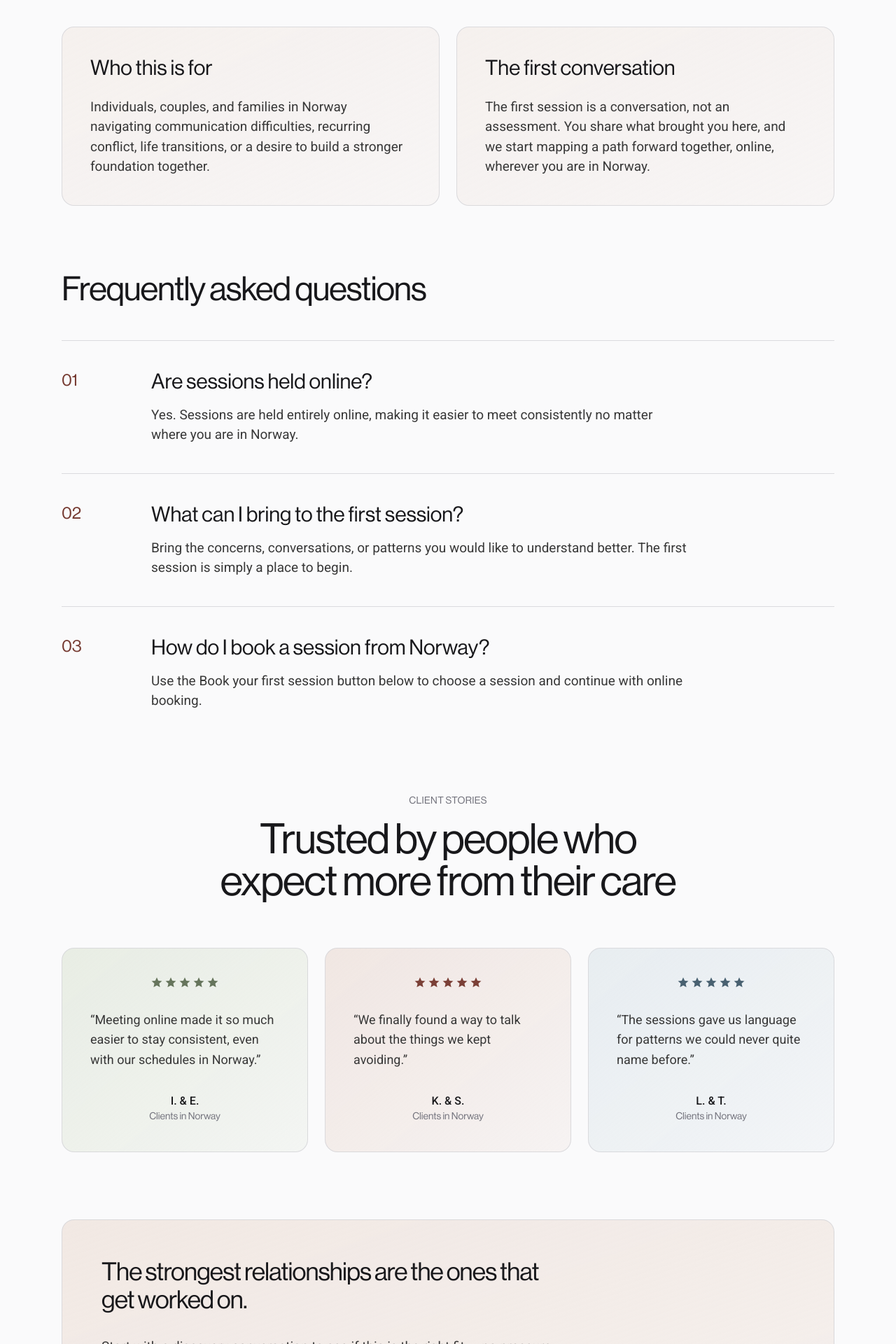
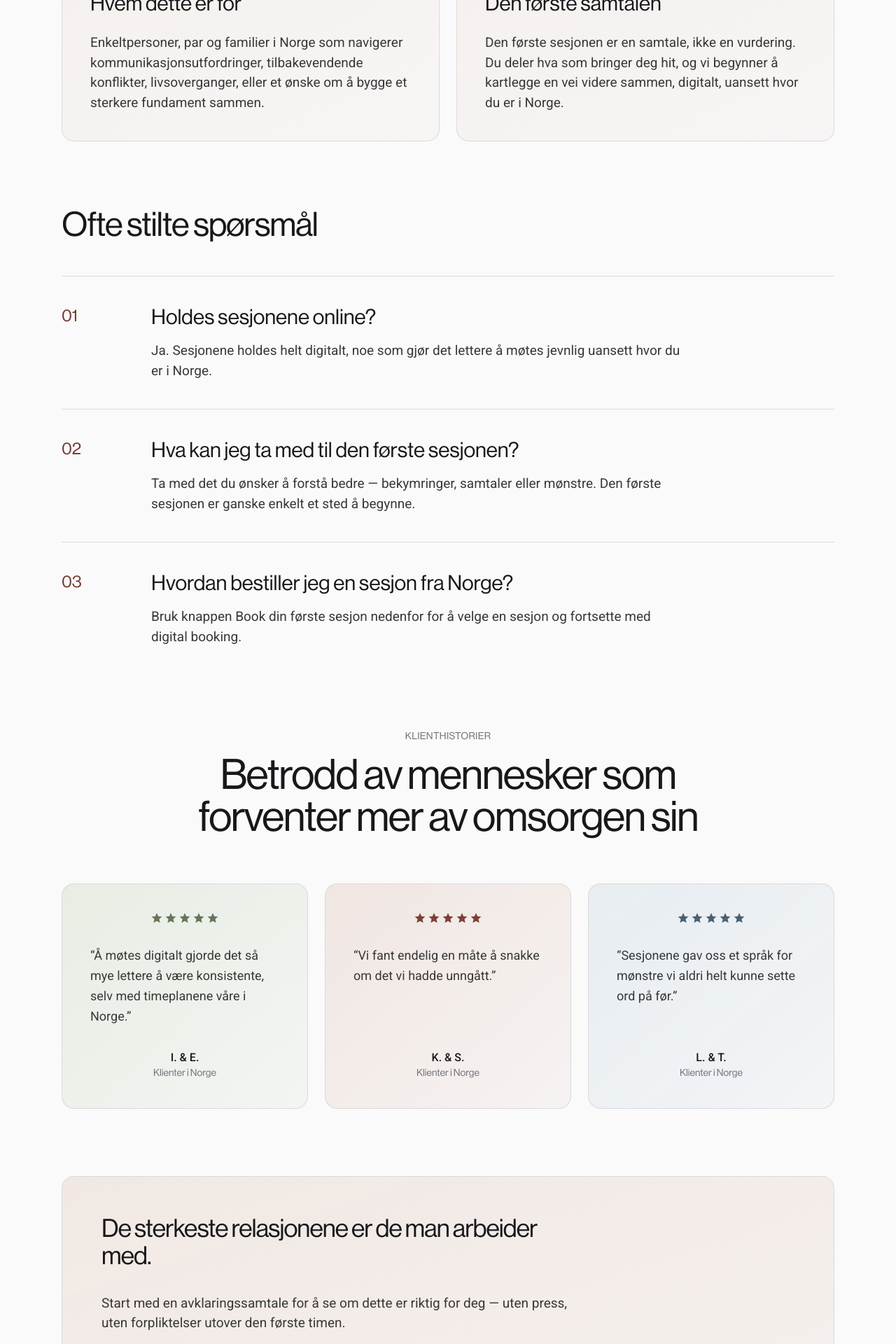
Before and after one commit to martamindacc/Aether, a Next.js app: page /online-therapy-norway in a window 1280 px wide. Shown: the part 700-2620 px from the top of the page at 70% size. Built offline with nearby package versions, Linux system fonts and the light colour scheme.

Commit message:
Localize Norway page content and default to Norwegian

```diff
--- a/app/online-therapy-norway/layout.tsx
+++ b/app/online-therapy-norway/layout.tsx
@@ -1,9 +1,9 @@
 import type { Metadata } from "next"
 
 export const metadata: Metadata = {
-  title: "Aether Practice | Online Therapy & Coaching in Norway",
+  title: "Aether Practice | Online terapi og coaching i Norge",
   description:
-    "Online counseling and coaching sessions for individuals, couples, and families in Norway, focused on communication, trust, and shared understanding.",
+    "Online terapi, parterapi og coaching for enkeltpersoner, par, familier, ledere og gründere i Norge. Samtaler med fokus på kommunikasjon, relasjoner og personlig utvikling.",
   alternates: {
     canonical: "https://aetherpractice.com/online-therapy-norway",
   },
--- a/app/online-therapy-norway/page.tsx
+++ b/app/online-therapy-norway/page.tsx
@@ -6,11 +6,190 @@ import { SiteFooter } from "@/components/site-footer";
 import { BookingModal } from "@/components/booking-modal";
 import { type LanguageCode } from "@/lib/service-content";
 
+const content: Record<
+  LanguageCode,
+  {
+    heroTitle: string;
+    heroSubtitle: string;
+    whoTitle: string;
+    whoBody: string;
+    firstConvoTitle: string;
+    firstConvoBody: string;
+    faqTitle: string;
+    faq: { question: string; answer: string }[];
+    storiesEyebrow: string;
+    storiesTitle: string;
+    stories: { quote: string; name: string; context: string }[];
+    ctaTitle: string;
+    ctaBody: string;
+    ctaButton: string;
+  }
+> = {
+  no: {
+    heroTitle: "Online terapi og coaching for klienter i Norge",
+    heroSubtitle:
+      "Dette rommet er for enkeltpersoner, par og familier i Norge som arbeider med kommunikasjonsutfordringer, livsoverganger, eller et ønske om en roligere og mer forbundet måte å forholde seg til hverandre på. Samtalene skjer helt digitalt, slik at støtten passer inn i norsk arbeidstid og tidssone.",
+    whoTitle: "Hvem dette er for",
+    whoBody:
+      "Enkeltpersoner, par og familier i Norge som navigerer kommunikasjonsutfordringer, tilbakevendende konflikter, livsoverganger, eller et ønske om å bygge et sterkere fundament sammen.",
+    firstConvoTitle: "Den første samtalen",
+    firstConvoBody:
+      "Den første sesjonen er en samtale, ikke en vurdering. Du deler hva som bringer deg hit, og vi begynner å kartlegge en vei videre sammen, digitalt, uansett hvor du er i Norge.",
+    faqTitle: "Ofte stilte spørsmål",
+    faq: [
+      {
+        question: "Holdes sesjonene online?",
+        answer:
+          "Ja. Sesjonene holdes helt digitalt, noe som gjør det lettere å møtes jevnlig uansett hvor du er i Norge.",
+      },
+      {
+        question: "Hva kan jeg ta med til den første sesjonen?",
+        answer:
+          "Ta med det du ønsker å forstå bedre — bekymringer, samtaler eller mønstre. Den første sesjonen er ganske enkelt et sted å begynne.",
+      },
+      {
+        question: "Hvordan bestiller jeg en sesjon fra Norge?",
+        answer:
+          "Bruk knappen Book din første sesjon nedenfor for å velge en sesjon og fortsette med digital booking.",
+      },
+    ],
+    storiesEyebrow: "Klienthistorier",
+    storiesTitle: "Betrodd av mennesker som forventer mer av omsorgen sin",
+    stories: [
+      {
+        quote:
+          "Å møtes digitalt gjorde det så mye lettere å være konsistente, selv med timeplanene våre i Norge.",
+        name: "I. & E.",
+        context: "Klienter i Norge",
+      },
+      {
+        quote: "Vi fant endelig en måte å snakke om det vi hadde unngått.",
+        name: "K. & S.",
+        context: "Klienter i Norge",
+      },
+      {
+        quote: "Sesjonene gav oss et språk for mønstre vi aldri helt kunne sette ord på før.",
+        name: "L. & T.",
+        context: "Klienter i Norge",
+      },
+    ],
+    ctaTitle: "De sterkeste relasjonene er de man arbeider med.",
+    ctaBody:
+      "Start med en avklaringssamtale for å se om dette er riktig for deg — uten press, uten forpliktelser utover den første timen.",
+    ctaButton: "Book din første sesjon",
+  },
+  en: {
+    heroTitle: "Online Therapy and Coaching for Clients in Norway",
+    heroSubtitle:
+      "This space is for individuals, couples, and families in Norway working through communication difficulties, life transitions, or a desire for a calmer, more connected way of relating. Sessions happen entirely online, so support fits around Norwegian working hours and time zones.",
+    whoTitle: "Who this is for",
+    whoBody:
+      "Individuals, couples, and families in Norway navigating communication difficulties, recurring conflict, life transitions, or a desire to build a stronger foundation together.",
+    firstConvoTitle: "The first conversation",
+    firstConvoBody:
+      "The first session is a conversation, not an assessment. You share what brought you here, and we start mapping a path forward together, online, wherever you are in Norway.",
+    faqTitle: "Frequently asked questions",
+    faq: [
+      {
+        question: "Are sessions held online?",
+        answer:
+          "Yes. Sessions are held entirely online, making it easier to meet consistently no matter where you are in Norway.",
+      },
+      {
+        question: "What can I bring to the first session?",
+        answer:
+          "Bring the concerns, conversations, or patterns you would like to understand better. The first session is simply a place to begin.",
+      },
+      {
+        question: "How do I book a session from Norway?",
+        answer:
+          "Use the Book your first session button below to choose a session and continue with online booking.",
+      },
+    ],
+    storiesEyebrow: "Client Stories",
+    storiesTitle: "Trusted by people who expect more from their care",
+    stories: [
+      {
+        quote: "Meeting online made it so much easier to stay consistent, even with our schedules in Norway.",
+        name: "I. & E.",
+        context: "Clients in Norway",
+      },
+      {
+        quote: "We finally found a way to talk about the things we kept avoiding.",
+        name: "K. & S.",
+        context: "Clients in Norway",
+      },
+      {
+        quote: "The sessions gave us language for patterns we could never quite name before.",
+        name: "L. & T.",
+        context: "Clients in Norway",
+      },
+    ],
+    ctaTitle: "The strongest relationships are the ones that get worked on.",
+    ctaBody:
+      "Start with a discovery conversation to see if this is the right fit — no pressure, no commitment beyond that first hour.",
+    ctaButton: "Book your first session",
+  },
+  pl: {
+    heroTitle: "Terapia i coaching online dla klientów w Norwegii",
+    heroSubtitle:
+      "To miejsce jest dla osób indywidualnych, par i rodzin w Norwegii pracujących nad trudnościami komunikacyjnymi, zmianami życiowymi lub chcących budować spokojniejszy i bardziej połączony sposób relacji. Sesje odbywają się w całości online, dzięki czemu wsparcie dopasowuje się do norweskich godzin pracy i strefy czasowej.",
+    whoTitle: "Dla kogo jest ta przestrzeń",
+    whoBody:
+      "Osoby indywidualne, pary i rodziny w Norwegii radzące sobie z trudnościami komunikacyjnymi, powtarzającymi się konfliktami, zmianami życiowymi lub chcące zbudować silniejszy fundament razem.",
+    firstConvoTitle: "Pierwsza rozmowa",
+    firstConvoBody:
+      "Pierwsza sesja to rozmowa, nie ocena. Dzielisz się tym, co Cię tu przywiodło, a my zaczynamy razem wytyczać dalszą ścieżkę, online, gdziekolwiek jesteś w Norwegii.",
+    faqTitle: "Najczęściej zadawane pytania",
+    faq: [
+      {
+        question: "Czy sesje odbywają się online?",
+        answer:
+          "Tak. Sesje odbywają się w całości online, co pozwala łatwiej spotykać się regularnie, niezależnie od miejsca pobytu w Norwegii.",
+      },
+      {
+        question: "Co mogę przynieść na pierwszą sesję?",
+        answer:
+          "Przynieś sprawy, rozmowy lub wzorce, które chciałbyś lepiej zrozumieć. Pierwsza sesja jest po prostu miejscem, w którym zaczynamy.",
+      },
+      {
+        question: "Jak zarezerwować sesję z Norwegii?",
+        answer:
+          "Użyj przycisku Zarezerwuj pierwszą sesję poniżej, aby wybrać sesję i przejść do rezerwacji online.",
+      },
+    ],
+    storiesEyebrow: "Historie klientów",
+    storiesTitle: "Zaufali nam ludzie, którzy oczekują więcej od swojej opieki",
+    stories: [
+      {
+        quote: "Spotkania online sprawiły, że dużo łatwiej było zachować regularność, nawet z naszymi grafikami w Norwegii.",
+        name: "I. & E.",
+        context: "Klienci w Norwegii",
+      },
+      {
+        quote: "Wreszcie znaleźliśmy sposób, by rozmawiać o tym, czego wcześniej unikaliśmy.",
+        name: "K. & S.",
+        context: "Klienci w Norwegii",
+      },
+      {
+        quote: "Sesje dały nam słownictwo na wzorce, których nigdy wcześniej nie umieliśmy nazwać.",
+        name: "L. & T.",
+        context: "Klienci w Norwegii",
+      },
+    ],
+    ctaTitle: "Najsilniejsze relacje to te, nad którymi się pracuje.",
+    ctaBody:
+      "Zacznij od rozmowy wstępnej, aby sprawdzić, czy to odpowiednie rozwiązanie — bez presji, bez zobowiązań poza tą pierwszą godziną.",
+    ctaButton: "Zarezerwuj pierwszą sesję",
+  },
+};
+
 export default function OnlineTherapyNorwayPage() {
-  const [language, setLanguage] = useState<LanguageCode>("en");
+  const [language, setLanguage] = useState<LanguageCode>("no");
   const [isMenuOpen, setIsMenuOpen] = useState(false);
   const [isLangOpen, setIsLangOpen] = useState(false);
   const [isBookingOpen, setIsBookingOpen] = useState(false);
+  const t = content[language];
 
   useEffect(() => {
     const stored = localStorage.getItem("site-language") as LanguageCode | null;
@@ -34,122 +213,78 @@ export default function OnlineTherapyNorwayPage() {
       />
       <section className="mx-auto flex max-w-6xl flex-col px-6 pb-24 pt-48">
         <h1 className="max-w-5xl font-[NeueHaasDisplayRoman,Arial,sans-serif] text-6xl font-medium leading-[0.95] tracking-tight text-[#74382f] sm:text-8xl">
-          Online Therapy and Coaching for Clients in Norway
+          {t.heroTitle}
         </h1>
         <p className="mt-12 max-w-4xl font-[Roboto,Arial,sans-serif] text-xl leading-[1.5] text-[#383838] sm:text-2xl">
-          This space is for individuals, couples, and families in Norway working through communication
-          difficulties, life transitions, or a desire for a calmer, more connected way of relating. Sessions happen
-          entirely online, so support fits around Norwegian working hours and time zones.
+          {t.heroSubtitle}
         </p>
 
         <div className="mt-20 grid gap-6 sm:grid-cols-2">
           <div className="rounded-2xl border border-zinc-300/80 bg-gradient-to-br from-[#eee2db]/40 to-[#eee2db]/20 p-8 sm:p-10">
             <h2 className="font-[NeueHaasDisplayRoman,Arial,sans-serif] text-3xl font-medium">
-              Who this is for
+              {t.whoTitle}
             </h2>
             <p className="mt-6 font-[Roboto,Arial,sans-serif] text-[19px] leading-[1.5] text-[#383838]">
-              Individuals, couples, and families in Norway navigating communication difficulties, recurring
-              conflict, life transitions, or a desire to build a stronger foundation together.
+              {t.whoBody}
             </p>
           </div>
           <div className="rounded-2xl border border-zinc-300/80 bg-gradient-to-br from-[#eee2db]/40 to-[#eee2db]/20 p-8 sm:p-10">
             <h2 className="font-[NeueHaasDisplayRoman,Arial,sans-serif] text-3xl font-medium">
-              The first conversation
+              {t.firstConvoTitle}
             </h2>
             <p className="mt-6 font-[Roboto,Arial,sans-serif] text-[19px] leading-[1.5] text-[#383838]">
-              The first session is a conversation, not an assessment. You share what brought you here, and we start
-              mapping a path forward together, online, wherever you are in Norway.
+              {t.firstConvoBody}
             </p>
           </div>
         </div>
 
         <div className="mt-24">
           <h2 className="font-[NeueHaasDisplayRoman,Arial,sans-serif] text-4xl font-medium tracking-tight sm:text-5xl">
-            Frequently asked questions
+            {t.faqTitle}
           </h2>
           <div className="mt-12 flex flex-col">
-            <div className="flex flex-col gap-4 border-t border-zinc-300/80 py-10 sm:flex-row sm:items-start sm:gap-12">
+            {t.faq.map((item, index) => (
+              <div
+                key={item.question}
+                className="flex flex-col gap-4 border-t border-zinc-300/80 py-10 sm:flex-row sm:items-start sm:gap-12"
+              >
                 <span className="font-[NeueHaasDisplayRoman,Arial,sans-serif] text-2xl font-medium text-[#74382f] sm:w-20 sm:shrink-0">
-                01
+                  {String(index + 1).padStart(2, "0")}
                 </span>
                 <div>
                   <h3 className="font-[NeueHaasDisplayRoman,Arial,sans-serif] text-2xl font-medium sm:text-3xl">
-                  Are sessions held online?
+                    {item.question}
                   </h3>
                   <p className="mt-4 max-w-3xl font-[Roboto,Arial,sans-serif] text-[19px] leading-[1.5] text-[#383838]">
-                  Yes. Sessions are held entirely online, making it easier to meet consistently no matter where you
-                  are in Norway.
+                    {item.answer}
                   </p>
                 </div>
               </div>
-            <div className="flex flex-col gap-4 border-t border-zinc-300/80 py-10 sm:flex-row sm:items-start sm:gap-12">
-              <span className="font-[NeueHaasDisplayRoman,Arial,sans-serif] text-2xl font-medium text-[#74382f] sm:w-20 sm:shrink-0">
-                02
-              </span>
-              <div>
-                <h3 className="font-[NeueHaasDisplayRoman,Arial,sans-serif] text-2xl font-medium sm:text-3xl">
-                  What can I bring to the first session?
-                </h3>
-                <p className="mt-4 max-w-3xl font-[Roboto,Arial,sans-serif] text-[19px] leading-[1.5] text-[#383838]">
-                  Bring the concerns, conversations, or patterns you would like to understand better. The first
-                  session is simply a place to begin.
-                </p>
-              </div>
-            </div>
-            <div className="flex flex-col gap-4 border-t border-zinc-300/80 py-10 sm:flex-row sm:items-start sm:gap-12">
-              <span className="font-[NeueHaasDisplayRoman,Arial,sans-serif] text-2xl font-medium text-[#74382f] sm:w-20 sm:shrink-0">
-                03
-              </span>
-              <div>
-                <h3 className="font-[NeueHaasDisplayRoman,Arial,sans-serif] text-2xl font-medium sm:text-3xl">
-                  How do I book a session from Norway?
-                </h3>
-                <p className="mt-4 max-w-3xl font-[Roboto,Arial,sans-serif] text-[19px] leading-[1.5] text-[#383838]">
-                  Use the Book your first session button below to choose a session and continue with online
-                  booking.
-                </p>
-              </div>
-            </div>
+            ))}
           </div>
         </div>
 
         <div className="mt-[78px] flex w-full max-w-6xl flex-col items-center gap-4">
-          <p className="text-sm uppercase tracking-wide text-zinc-500">Client Stories</p>
+          <p className="text-sm uppercase tracking-wide text-zinc-500">{t.storiesEyebrow}</p>
           <h2 className="max-w-3xl text-balance text-center font-[NeueHaasDisplayRoman,Arial,sans-serif] text-5xl font-medium tracking-tight text-zinc-900 sm:text-6xl">
-            Trusted by people who expect more from their care
+            {t.storiesTitle}
           </h2>
         </div>
         <div className="mt-16 grid w-full max-w-6xl gap-6 sm:grid-cols-3">
-          {[
-            {
-              quote: "Meeting online made it so much easier to stay consistent, even with our schedules in Norway.",
-              name: "I. & E.",
-              context: "Clients in Norway",
-              accentText: "text-[#66755c]",
-              accentBg: "from-[#d9e2d1]/55 to-[#d9e2d1]/20",
-            },
-            {
-              quote: "We finally found a way to talk about the things we kept avoiding.",
-              name: "K. & S.",
-              context: "Clients in Norway",
-              accentText: "text-[#7b4037]",
-              accentBg: "from-[#e8d6ce]/55 to-[#e8d6ce]/20",
-            },
-            {
-              quote: "The sessions gave us language for patterns we could never quite name before.",
-              name: "L. & T.",
-              context: "Clients in Norway",
-              accentText: "text-[#496171]",
-              accentBg: "from-[#d8e2e8]/55 to-[#d8e2e8]/20",
-            },
-          ].map((item) => (
+          {t.stories.map((item, index) => {
+            const accents = [
+              { text: "text-[#66755c]", bg: "from-[#d9e2d1]/55 to-[#d9e2d1]/20" },
+              { text: "text-[#7b4037]", bg: "from-[#e8d6ce]/55 to-[#e8d6ce]/20" },
+              { text: "text-[#496171]", bg: "from-[#d8e2e8]/55 to-[#d8e2e8]/20" },
+            ][index];
+            return (
               <div
                 key={item.name}
-              className={`flex flex-col gap-8 rounded-2xl border border-zinc-300/80 bg-gradient-to-br ${item.accentBg} p-8 transition-colors duration-300 sm:p-10`}
+                className={`flex flex-col gap-8 rounded-2xl border border-zinc-300/80 bg-gradient-to-br ${accents.bg} p-8 transition-colors duration-300 sm:p-10`}
               >
-              <div className={`flex justify-center gap-1 ${item.accentText}`} aria-hidden="true">
-                {Array.from({ length: 5 }).map((_, index) => (
-                  <svg key={index} width="16" height="16" viewBox="0 0 20 20" fill="currentColor">
+                <div className={`flex justify-center gap-1 ${accents.text}`} aria-hidden="true">
+                  {Array.from({ length: 5 }).map((_, starIndex) => (
+                    <svg key={starIndex} width="16" height="16" viewBox="0 0 20 20" fill="currentColor">
                       <path d="M10 1.5l2.7 6.06 6.6.63-5 4.4 1.5 6.46L10 15.9l-5.8 3.15 1.5-6.46-5-4.4 6.6-.63L10 1.5z" />
                     </svg>
                   ))}
@@ -164,22 +299,22 @@ export default function OnlineTherapyNorwayPage() {
                   </div>
                 </div>
               </div>
-          ))}
+            );
+          })}
         </div>
 
         <div className="mt-24 flex flex-col items-start gap-8 rounded-2xl border border-zinc-300/80 bg-gradient-to-br from-[#eee2db]/75 to-[#eee2db]/40 p-10 sm:p-14">
           <h2 className="max-w-2xl font-[NeueHaasDisplayRoman,Arial,sans-serif] text-3xl font-medium leading-[1.1] tracking-tight sm:text-4xl">
-            The strongest relationships are the ones that get worked on.
+            {t.ctaTitle}
           </h2>
           <p className="max-w-2xl font-[Roboto,Arial,sans-serif] text-[19px] leading-[1.5] text-[#383838]">
-            Start with a discovery conversation to see if this is the right fit — no pressure, no commitment beyond
-            that first hour.
+            {t.ctaBody}
           </p>
           <button
             onClick={() => setIsBookingOpen(true)}
             className="border border-zinc-900/20 bg-white px-8 py-4 text-base font-medium text-zinc-900 transition-colors hover:bg-zinc-100"
           >
-            Book your first session
+            {t.ctaButton}
           </button>
         </div>
       </section>
```
Lines whose indentation alone changed are shown as unchanged.
